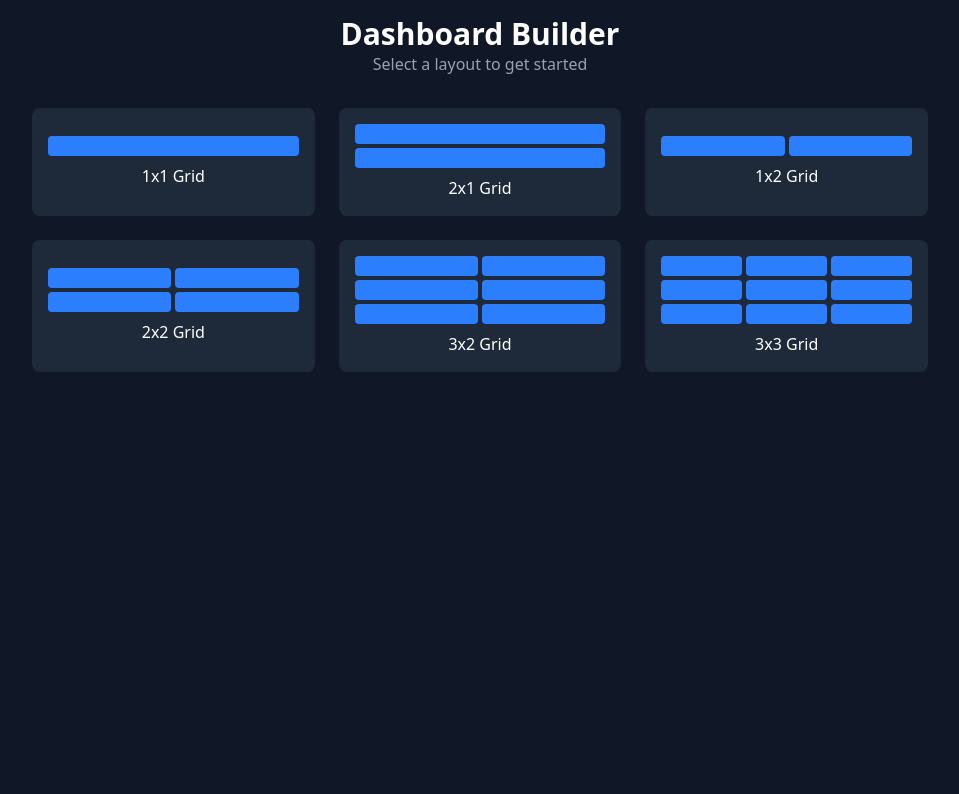
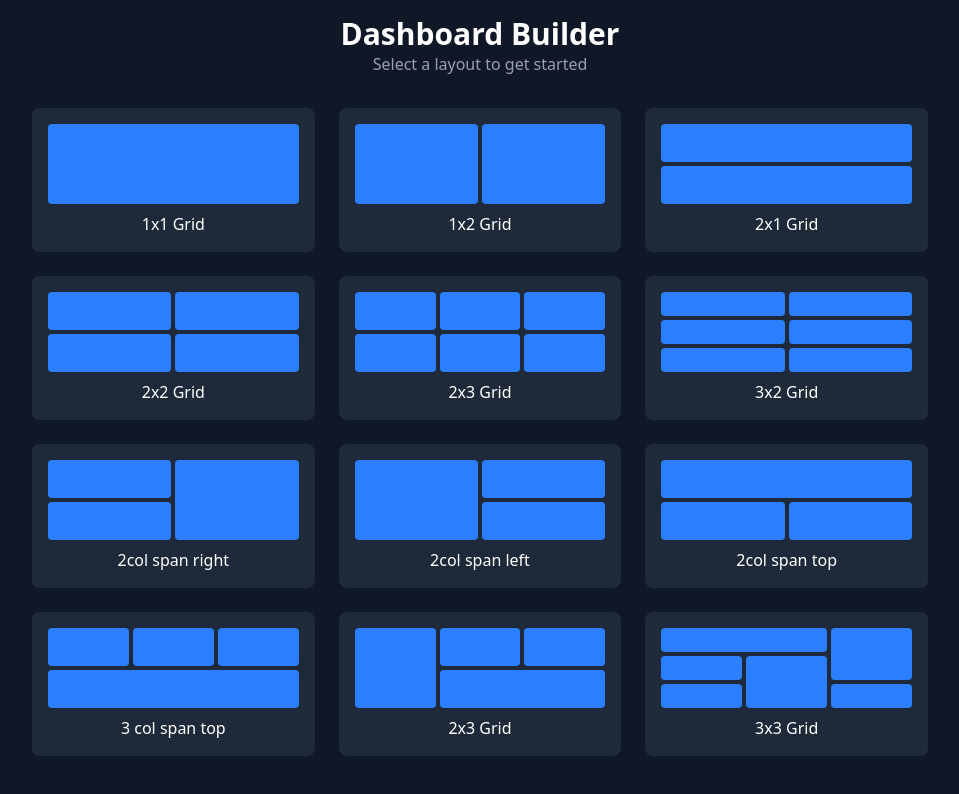
Before and after one commit to Raihan-Sharif/oms-layout-proto, a React (Vite) app: page / in a window 1280 px wide. Shown: the top 794 px of the page, without its empty margins (160-1119 px from the left). Built offline with nearby package versions, Linux system fonts and the light colour scheme.

Commit message:
matrix layout done as per the requirements

```diff
--- a/src/components/LayoutSelector.jsx
+++ b/src/components/LayoutSelector.jsx
@@ -2,20 +2,127 @@ import React from 'react';
 
 const layouts = [
   { id: '1x1', rows: 1, cols: 1 },
+  { id: '1x2', rows: 1, cols: 2 },
   { id: '2x1', rows: 2, cols: 1 },
-  { id: '1x2', rows: 1, cols: 2 },
   { id: '2x2', rows: 2, cols: 2 },
+  { id: '2x3', rows: 2, cols: 3 },
   { id: '3x2', rows: 3, cols: 2 },
-  { id: '3x3', rows: 3, cols: 3 },
+
+  {
+    id: '2col-span-right',
+    rows: 2,
+    cols: 2,
+    spans: [
+      { row: 0, col: 0, rowSpan: 1, colSpan: 1 }, // Top-left cell
+      { row: 1, col: 0, rowSpan: 1, colSpan: 1 }, // Bottom-left cell
+      { row: 0, col: 1, rowSpan: 2, colSpan: 1 }  // Right column (spans 2 rows)
+    ]
+  },
+
+  {
+    id: '2col-span-left',
+    rows: 2,
+    cols: 2,
+    spans: [
+      { row: 0, col: 1, rowSpan: 1, colSpan: 1 }, // Top-right cell
+      { row: 1, col: 1, rowSpan: 1, colSpan: 1 }, // Bottom-right cell
+      { row: 0, col: 0, rowSpan: 2, colSpan: 1 }  // Left column (spans 2 rows)
+    ]
+  },
+
+  {
+    id: '2col-span-top',
+    rows: 2,
+    cols: 2,
+    spans: [
+      { row: 0, col: 0, rowSpan: 1, colSpan: 2 }, // Top-left cell
+      { row: 1, col: 1, rowSpan: 1, colSpan: 1 }, // Top-right cell
+      { row: 1, col: 0, rowSpan: 1, colSpan: 1 }  // Bottom row (spans both columns)
+    ]
+  },
+
+  {
+    id: '3 col-span-top',
+    rows: 2,
+    cols: 3,
+    spans: [
+      { row: 0, col: 0, rowSpan: 1, colSpan: 1 }, // Top-left cell
+      { row: 0, col: 1, rowSpan: 1, colSpan: 1 }, // Top-right cell
+      { row: 0, col: 2, rowSpan: 1, colSpan: 1 },  // Bottom row (spans both columns)
+      { row: 1, col: 0, rowSpan: 1, colSpan: 3 }, // Bottom-left cell
+    ]
+  },
+
+  {
+    id: '2X3-complex',
+    rows: 2,
+    cols: 3,
+    spans: [
+      { row: 0, col: 0, rowSpan: 2, colSpan: 1 }, // Top-left cell
+      { row: 0, col: 1, rowSpan: 1, colSpan: 1 }, // Top-right cell
+      { row: 0, col: 2, rowSpan: 1, colSpan: 1 },  // Bottom row (spans both columns)
+      { row: 1, col: 1, rowSpan: 1, colSpan: 2 }, // Bottom-left cell
+    ]
+  },
+
+
+  {
+    id: '3x3-complex',
+    rows: 3,
+    cols: 3,
+    spans: [
+      { row: 0, col: 0, rowSpan: 1, colSpan: 2 }, // Wide top-left
+      { row: 0, col: 2, rowSpan: 2, colSpan: 1 }, // Tall right
+      { row: 1, col: 0, rowSpan: 1, colSpan: 1 }, // Middle-left
+      { row: 1, col: 1, rowSpan: 2, colSpan: 1 }, // Bottom-center (tall)
+      { row: 2, col: 0, rowSpan: 1, colSpan: 1 }, // Bottom-left
+      { row: 2, col: 2, rowSpan: 1, colSpan: 1 }  // Bottom-right
+    ]
+  }
 ];
 
 const LayoutSelector = ({ setLayout }) => {
+  const renderLayoutPreview = (layout) => {
+    if (layout.spans) {
+      return (
+        <div className="grid gap-1 mb-2 w-full h-20"
+          style={{
+            gridTemplateColumns: `repeat(${layout.cols}, 1fr)`,
+            gridTemplateRows: `repeat(${layout.rows}, 1fr)`,
+          }}>
+          {layout.spans.map((span, i) => (
+            <div
+              key={i}
+              className="bg-blue-500 rounded-sm"
+              style={{
+                gridColumn: `${span.col + 1} / span ${span.colSpan}`,
+                gridRow: `${span.row + 1} / span ${span.rowSpan}`,
+              }}
+            />
+          ))}
+        </div>
+      );
+    } else {
+      return (
+        <div className="grid gap-1 mb-2 w-full h-20"
+          style={{
+            gridTemplateColumns: `repeat(${layout.cols}, 1fr)`,
+            gridTemplateRows: `repeat(${layout.rows}, 1fr)`,
+          }}>
+          {Array.from({ length: layout.rows * layout.cols }).map((_, i) => (
+            <div key={i} className="bg-blue-500 rounded-sm"></div>
+          ))}
+        </div>
+      );
+    }
+  };
+
   return (
     <div className="max-w-4xl mx-auto">
-       <header className="mb-8">
-              <h1 className="text-3xl font-bold text-center">Dashboard Builder</h1>
-              <p className="text-center text-gray-400">Select a layout to get started</p>
-            </header>
+      <header className="mb-8">
+        <h1 className="text-3xl font-bold text-center">Dashboard Builder</h1>
+        <p className="text-center text-gray-400">Select a layout to get started</p>
+      </header>
       <div className="grid grid-cols-2 md:grid-cols-3 gap-6">
         {layouts.map((layout) => (
           <button
@@ -24,18 +131,12 @@ const LayoutSelector = ({ setLayout }) => {
             onClick={() => setLayout(layout)}
           >
             <div className="flex flex-col items-center">
-              <div
-                className="grid gap-1 mb-2 w-full"
-                style={{
-                  gridTemplateColumns: `repeat(${layout.cols}, 1fr)`,
-                  gridTemplateRows: `repeat(${layout.rows}, 20px)`,
-                }}
-              >
-                {Array.from({ length: layout.rows * layout.cols }).map((_, i) => (
-                  <div key={i} className="bg-blue-500 rounded-sm"></div>
-                ))}
-              </div>
-              <span className="font-medium">{layout.rows}x{layout.cols} Grid</span>
+              {renderLayoutPreview(layout)}
+              <span className="font-medium">
+                {layout.id.includes('span') ?
+                  layout.id.replace(/-/g, ' ') :
+                  `${layout.rows}x${layout.cols} Grid`}
+              </span>
             </div>
           </button>
         ))}
--- a/src/components/Workspace.jsx
+++ b/src/components/Workspace.jsx
@@ -9,8 +9,7 @@ const widgetComponents = {
 };
 
 const Workspace = ({ layout, onReset }) => {
-  const { rows, cols } = layout;
-  const [widgets, setWidgets] = useState(Array(rows * cols).fill(null));
+  const [widgets, setWidgets] = useState(Array(layout.spans ? layout.spans.length : layout.rows * layout.cols).fill(null));
   const [draggedWidget, setDraggedWidget] = useState(null);
   const [dragOverIndex, setDragOverIndex] = useState(null);
   const [contextMenu, setContextMenu] = useState({
@@ -21,7 +20,7 @@ const Workspace = ({ layout, onReset }) => {
   });
   const contextMenuRef = useRef(null);
 
-  //#region ctx menu logic
+  // Context menu logic
   useEffect(() => {
     const handleClickOutside = (event) => {
       if (contextMenuRef.current && !contextMenuRef.current.contains(event.target)) {
@@ -45,7 +44,7 @@ const Workspace = ({ layout, onReset }) => {
     });
   };
 
-  //#region add wdgt logic
+  // Widget management
   const addWidget = (type) => {
     const newWidgets = [...widgets];
     newWidgets[contextMenu.cellIndex] = {
@@ -56,15 +55,13 @@ const Workspace = ({ layout, onReset }) => {
     setContextMenu({ ...contextMenu, show: false });
   };
 
-  //#region rmv wdgt logic
   const removeWidget = (index) => {
     const newWidgets = [...widgets];
     newWidgets[index] = null;
     setWidgets(newWidgets);
   };
 
-
-  //#region dnd logic
+  // Drag and drop logic
   const handleDragStart = (index) => {
     if (widgets[index]) {
       setDraggedWidget({ ...widgets[index], sourceIndex: index });
@@ -75,7 +72,6 @@ const Workspace = ({ layout, onReset }) => {
     e.preventDefault();
     setDragOverIndex(index);
   };
-
 
   const handleDrop = (index) => {
     if (draggedWidget && draggedWidget.sourceIndex !== index) {
@@ -102,8 +98,6 @@ const Workspace = ({ layout, onReset }) => {
     setDragOverIndex(null);
   };
 
-  //#endregion dnd logic
-
   const renderWidget = (widget, index) => {
     const Component = widgetComponents[widget.type].component;
     return (
@@ -117,28 +111,8 @@ const Workspace = ({ layout, onReset }) => {
     );
   };
 
+  const renderGridCell = (index, span = null) => {
     return (
-    <div className="w-full mx-auto">
-      <div className="flex justify-between items-center mb-6">
-        <button
-          className="bg-red-600 hover:bg-red-700 px-4 py-2 rounded transition-colors"
-          onClick={onReset}
-        >
-          ← Back to Layouts
-        </button>
-        <h2 className="text-xl font-semibold">
-          {rows}x{cols} Workspace
-        </h2>
-      </div>
-
-      <div
-        className="grid gap-4"
-        style={{
-          gridTemplateColumns: `repeat(${cols}, 1fr)`,
-          gridTemplateRows: `repeat(${rows}, minmax(200px, 1fr))`,
-        }}
-      >
-        {Array.from({ length: rows * cols }).map((_, index) => (
       <div
         key={index}
         className={`bg-gray-800 rounded-lg p-4 border ${
@@ -146,6 +120,10 @@ const Workspace = ({ layout, onReset }) => {
             'border-yellow-500 bg-gray-700' :
             'border-gray-700'
         } relative`}
+        style={span ? {
+          gridColumn: `${span.col + 1} / span ${span.colSpan}`,
+          gridRow: `${span.row + 1} / span ${span.rowSpan}`,
+        } : {}}
         onContextMenu={(e) => showContextMenu(e, index)}
         onDragOver={(e) => handleDragOver(e, index)}
         onDrop={() => handleDrop(index)}
@@ -174,8 +152,54 @@ const Workspace = ({ layout, onReset }) => {
           </button>
         )}
       </div>
-        ))}
+    );
+  };
+
+  const renderGrid = () => {
+    if (layout.spans) {
+      // Render spanned layout
+      return (
+        <div className="grid gap-4"
+          style={{
+            gridTemplateColumns: `repeat(${layout.cols}, 1fr)`,
+            gridTemplateRows: `repeat(${layout.rows}, minmax(200px, 1fr))`,
+          }}>
+          {layout.spans.map((span, index) => renderGridCell(index, span))}
         </div>
+      );
+    } else {
+      // Render regular grid layout
+      return (
+        <div className="grid gap-4"
+          style={{
+            gridTemplateColumns: `repeat(${layout.cols}, 1fr)`,
+            gridTemplateRows: `repeat(${layout.rows}, minmax(200px, 1fr))`,
+          }}>
+          {Array.from({ length: layout.rows * layout.cols }).map((_, index) =>
+            renderGridCell(index)
+          )}
+        </div>
+      );
+    }
+  };
+
+  return (
+    <div className="w-full mx-auto">
+      <div className="flex justify-between items-center mb-6">
+        <button
+          className="bg-red-600 hover:bg-red-700 px-4 py-2 rounded transition-colors"
+          onClick={onReset}
+        >
+          ← Back to Layouts
+        </button>
+        <h2 className="text-xl font-semibold">
+          {layout.id?.includes('span') ?
+            layout.id.replace(/-/g, ' ') :
+            `${layout.rows}x${layout.cols} Workspace`}
+        </h2>
+      </div>
+
+      {renderGrid()}
 
       {/* Context Menu */}
       {contextMenu.show && (
```
Lines whose indentation alone changed are shown as unchanged.
